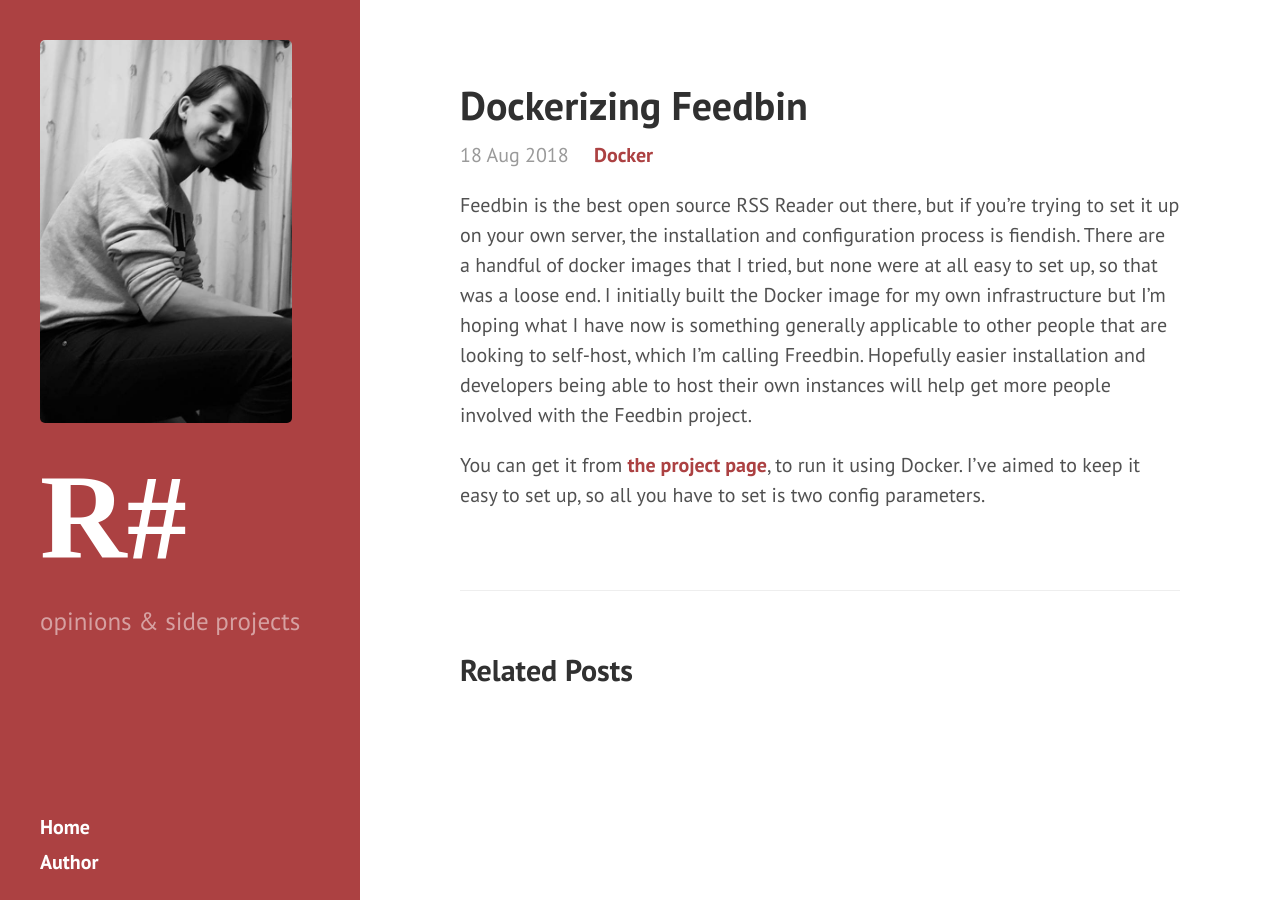
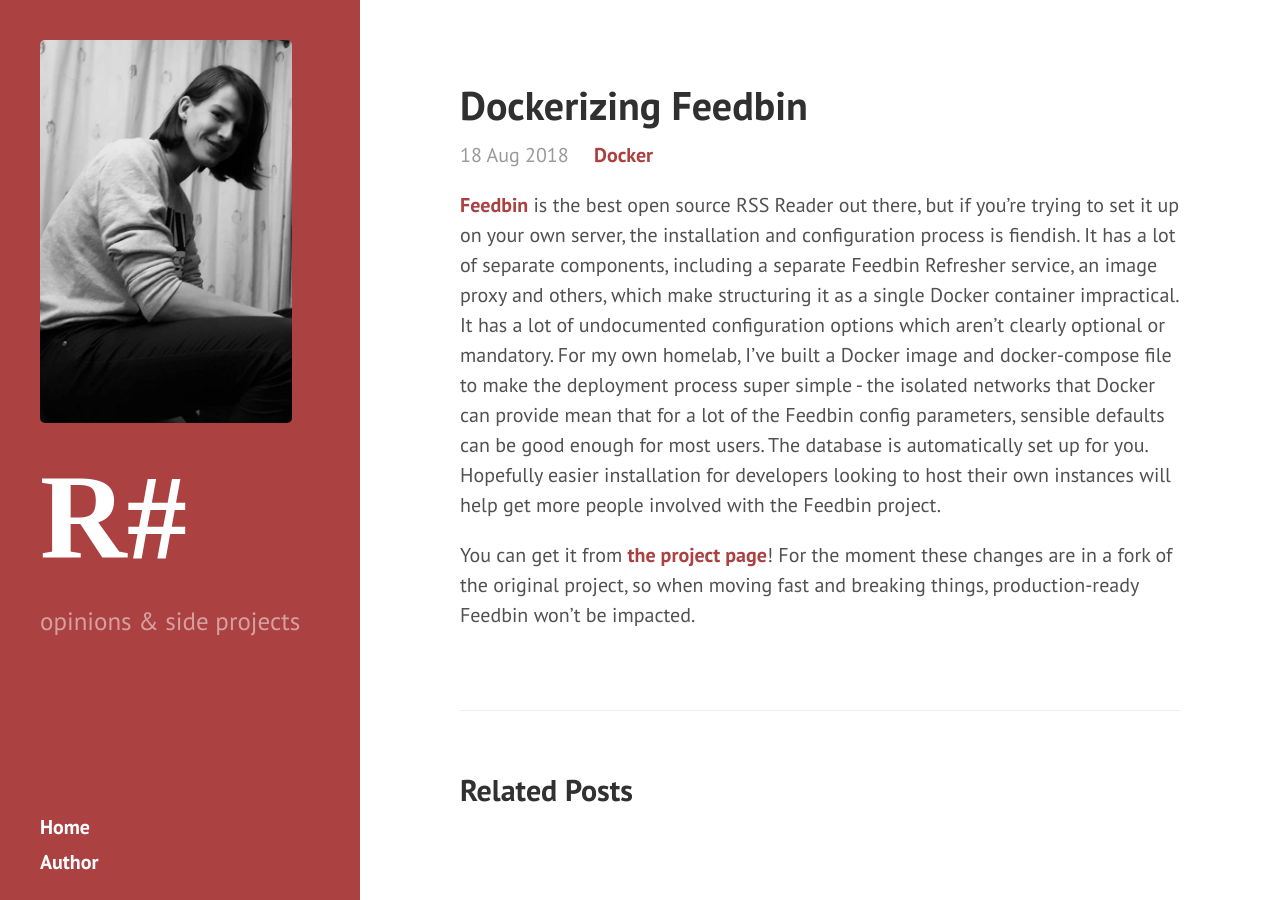
Before and after one commit to rach-sharp/old-homepage, a Jekyll site: the page built from _posts/2018-08-18-dockerizing-feedbin.md, in a window 1280 px wide. Built offline with Jekyll 4.4.1, drawn with Linux system fonts in a browser that asks for light colours; some web fonts are replaced.

Commit message:
Post updates, docker category

```diff
--- a/_posts/2018-08-18-dockerizing-feedbin.md
+++ b/_posts/2018-08-18-dockerizing-feedbin.md
@@ -4,6 +4,6 @@
 categories: [docker]
 ---
 
-Feedbin is the best open source RSS Reader out there, but if you're trying to set it up on your own server, the installation and configuration process is fiendish. There are a handful of docker images that I tried, but none were at all easy to set up, so that was a loose end. I initially built the Docker image for my own infrastructure but I’m hoping what I have now is something generally applicable to other people that are looking to self-host, which I’m calling Freedbin. Hopefully easier installation and developers being able to host their own instances will help get more people involved with the Feedbin project.
+[Feedbin](https://github.com/feedbin/feedbin){:target="_blank"} is the best open source RSS Reader out there, but if you're trying to set it up on your own server, the installation and configuration process is fiendish. It has a lot of separate components, including a separate Feedbin Refresher service, an image proxy and others, which make structuring it as a single Docker container impractical. It has a lot of undocumented configuration options which aren't clearly optional or mandatory. For my own homelab, I've built a Docker image and docker-compose file to make the deployment process super simple - the isolated networks that Docker can provide mean that for a lot of the Feedbin config parameters, sensible defaults can be good enough for most users. The database is automatically set up for you. Hopefully easier installation for developers looking to host their own instances will help get more people involved with the Feedbin project.
 
-You can get it from [the project page](https://github.com/rachel-sharp/freedbin), to run it using Docker. I’ve aimed to keep it easy to set up, so all you have to set is two config parameters.
+You can get it from [the project page](https://github.com/rachel-sharp/freedbin){:target="_blank"}! For the moment these changes are in a fork of the original project, so when moving fast and breaking things, production-ready Feedbin won't be impacted.
--- a/reading-lists/webmethods.html
+++ b/reading-lists/docker.html
@@ -1,4 +1,4 @@
 ---
 layout: category
-title: WebMethods
+title: Docker
 ---
```
